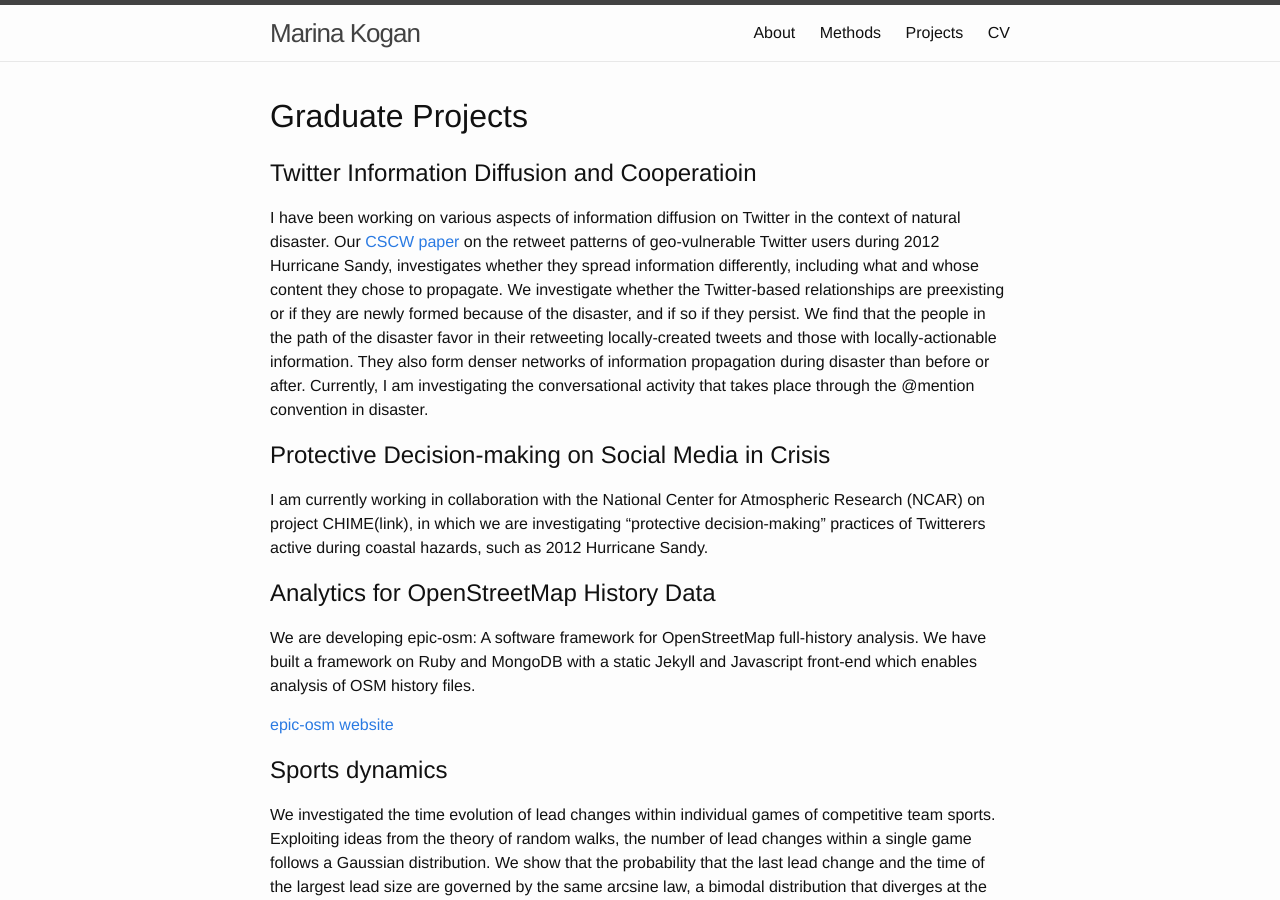
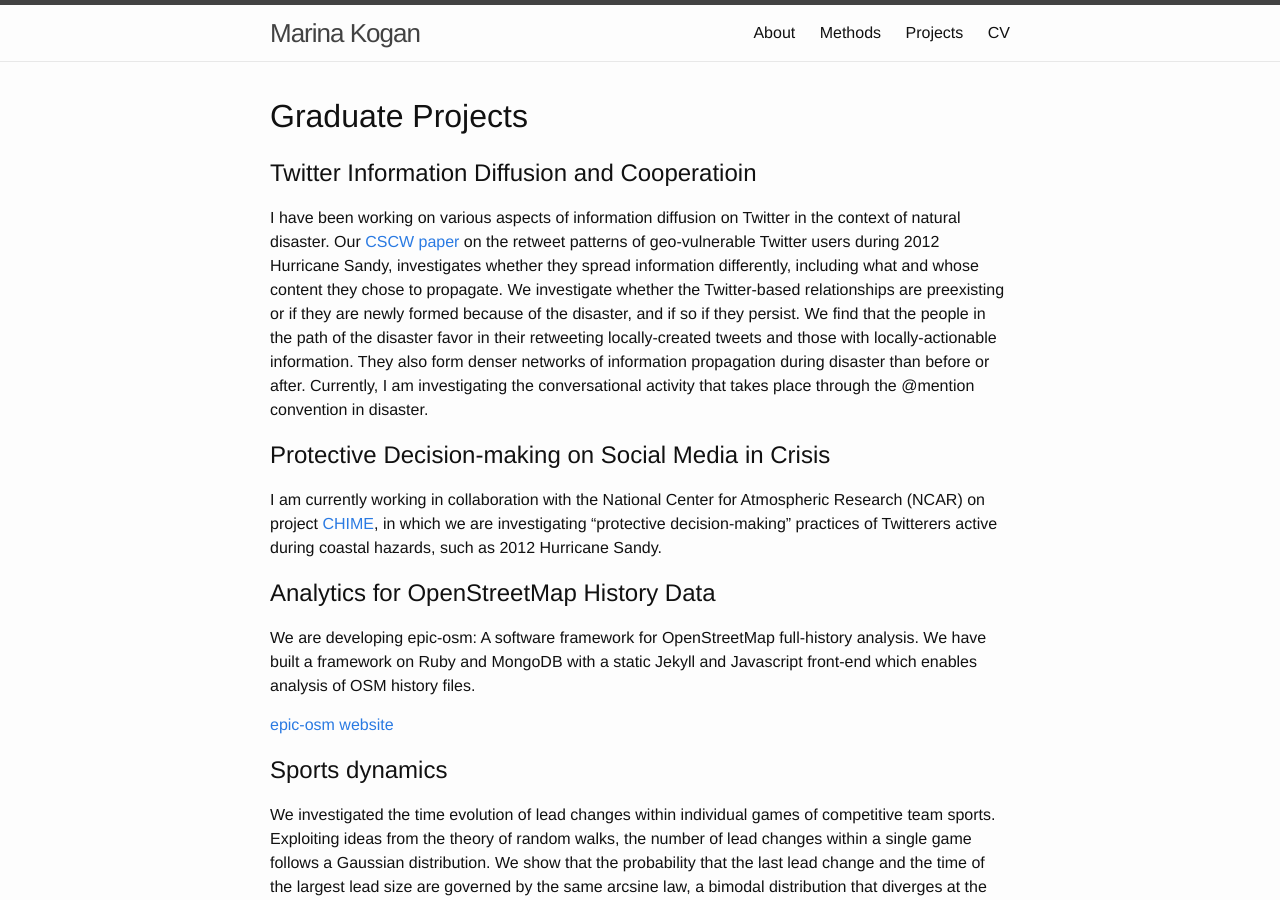
Before and after one commit to marinkala/marinkala.github.com, a Jekyll site: the page built from 4projects.md, in a window 1280 px wide and 900 px high. Built offline with Jekyll 4.4.1, drawn with Linux system fonts in a browser that asks for light colours.

Commit message:
fixed broken link to CHIME

```diff
--- a/4projects.md
+++ b/4projects.md
@@ -13,7 +13,7 @@
 Currently, I am investigating the conversational activity that takes place through the @mention convention in disaster.
 
 ##Protective Decision-making on Social Media in Crisis
-I am currently working in collaboration with the National Center for Atmospheric Research (NCAR) on project CHIME(link), in which we are investigating “protective decision-making” practices of Twitterers active during coastal hazards, such as 2012 Hurricane Sandy.
+I am currently working in collaboration with the National Center for Atmospheric Research (NCAR) on project [CHIME](https://www.mmm.ucar.edu/communicating-hazard-information-modern-environment-chime), in which we are investigating “protective decision-making” practices of Twitterers active during coastal hazards, such as 2012 Hurricane Sandy.
 
 ##Analytics for OpenStreetMap History Data
 We are developing epic-osm: A software framework for OpenStreetMap full-history analysis.
```
